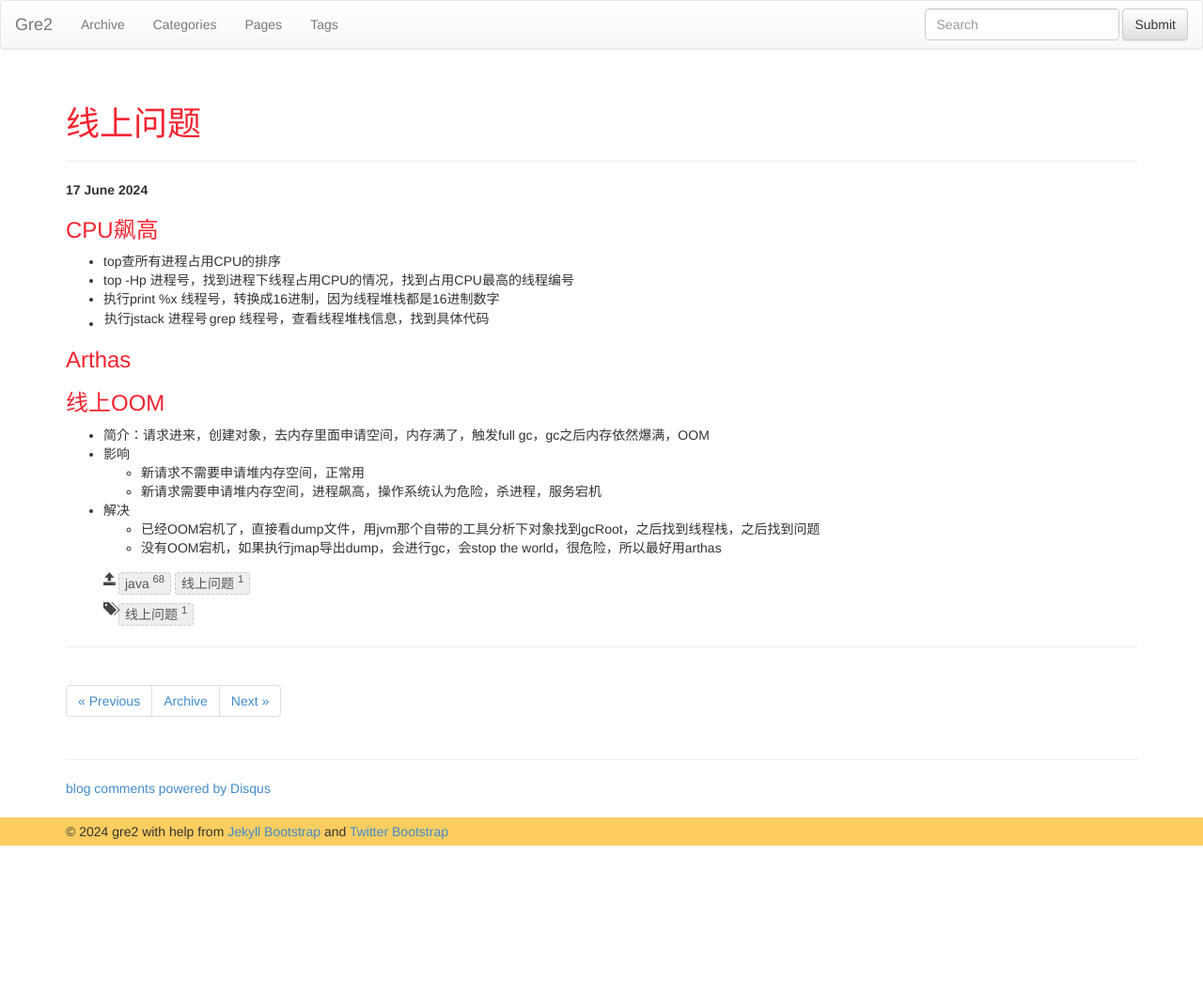
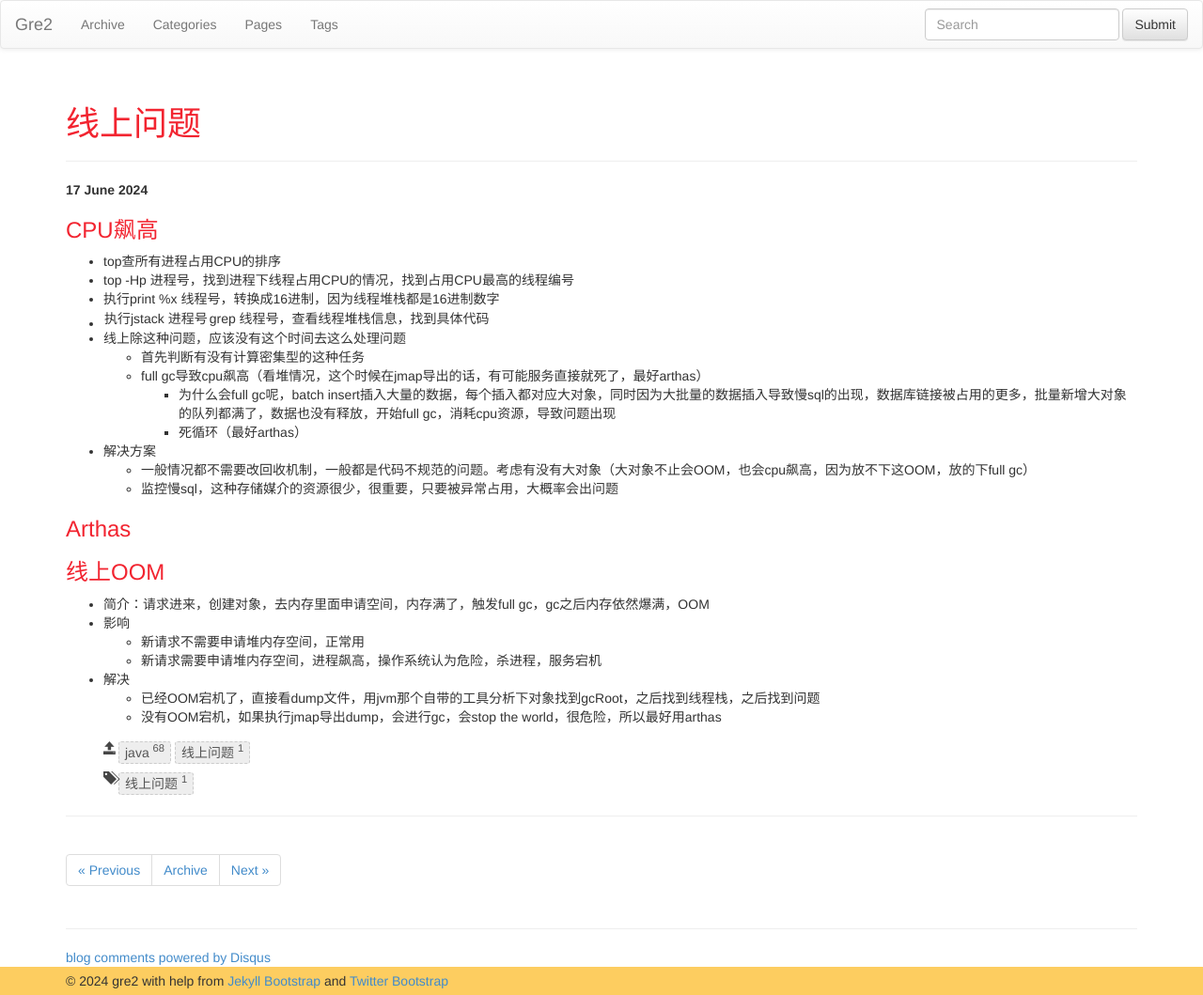
Before and after one commit to gre2/gre2.github.com, a Jekyll site: the page built from _posts/2024-06-17-线上问题系列.md, in a window 1280 px wide. Shown: the whole page at 94% size. Built offline with Jekyll 4.4.1, drawn with Linux system fonts in a browser that asks for light colours; nearby versions of some CDN libraries; comment, search, counter and statistics services are not loaded; before the commit the page ends 900 px from its top, so only the background shows below that.

Commit message:
问题
问题

```diff
--- a/_posts/2024-06-17-线上问题系列.md
+++ b/_posts/2024-06-17-线上问题系列.md
@@ -12,6 +12,14 @@ tags: [线上问题]
 * top -Hp 进程号，找到进程下线程占用CPU的情况，找到占用CPU最高的线程编号
 * 执行print %x 线程号，转换成16进制，因为线程堆栈都是16进制数字
 * 执行jstack 进程号|grep 线程号，查看线程堆栈信息，找到具体代码
+* 线上除这种问题，应该没有这个时间去这么处理问题
+  * 首先判断有没有计算密集型的这种任务
+  * full gc导致cpu飙高（看堆情况，这个时候在jmap导出的话，有可能服务直接就死了，最好arthas）
+    * 为什么会full gc呢，batch insert插入大量的数据，每个插入都对应大对象，同时因为大批量的数据插入导致慢sql的出现，数据库链接被占用的更多，批量新增大对象的队列都满了，数据也没有释放，开始full gc，消耗cpu资源，导致问题出现
+    * 死循环（最好arthas）
+* 解决方案
+  * 一般情况都不需要改回收机制，一般都是代码不规范的问题。考虑有没有大对象（大对象不止会OOM，也会cpu飙高，因为放不下这OOM，放的下full gc）
+  * 监控慢sql，这种存储媒介的资源很少，很重要，只要被异常占用，大概率会出问题
 
 ### Arthas
 
```
